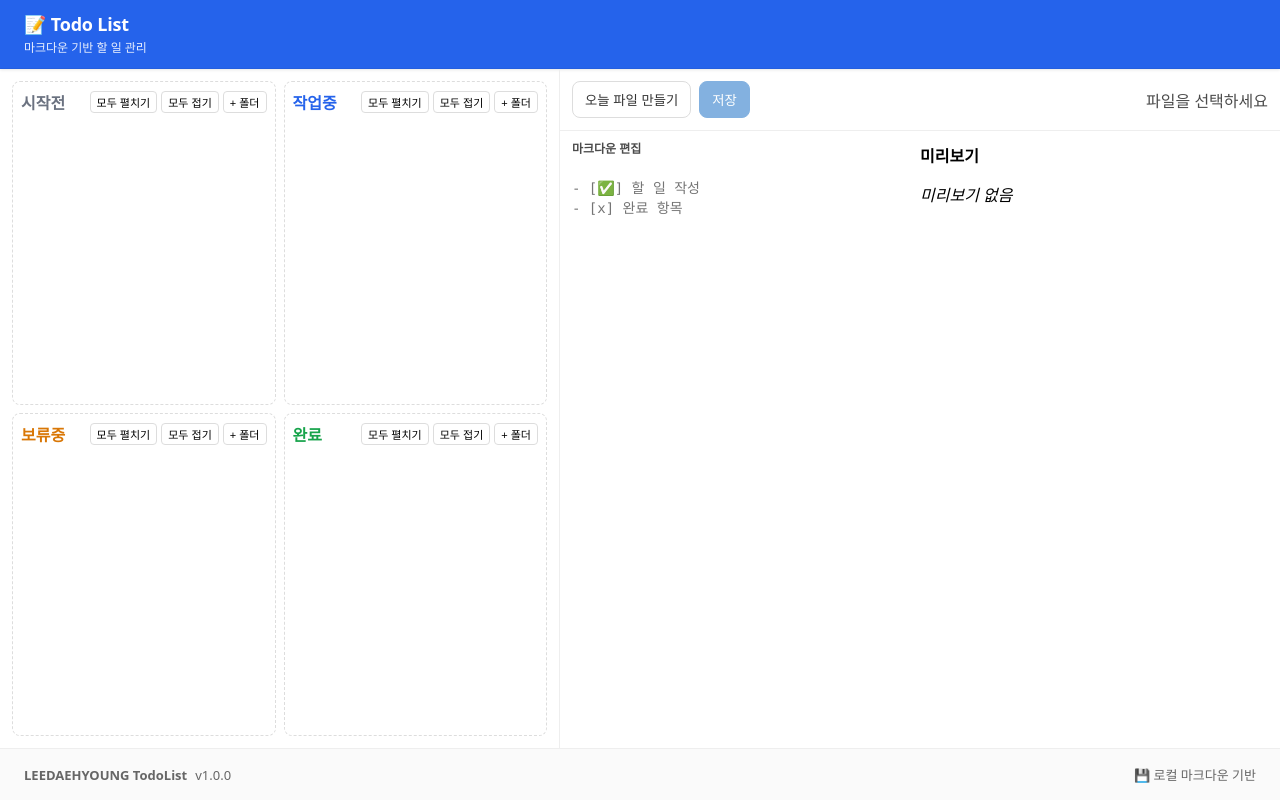
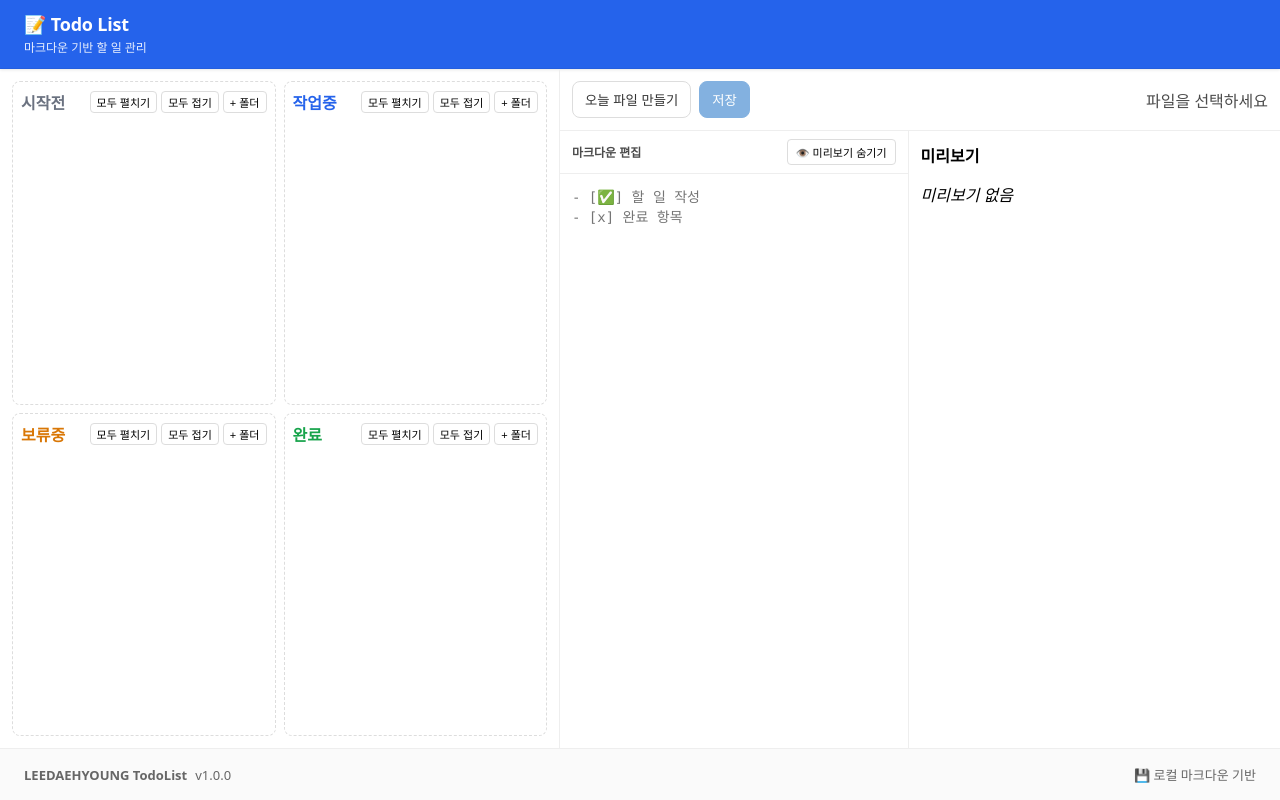
Before and after one commit to daepang/LEEDAEHYOUNG-TodoList, a Next.js app: page / in a window 1280 px wide. Built offline with nearby package versions, Linux system fonts and the light colour scheme.

Commit message:
fix: 미리보기 보이기/숨기기 기능 추가

```diff
--- a/src/components/organisms/Editor/Editor.tsx
+++ b/src/components/organisms/Editor/Editor.tsx
@@ -1,3 +1,4 @@
+import { useState } from "react";
 import ReactMarkdown from "react-markdown";
 import remarkGfm from "remark-gfm";
 import {
@@ -8,6 +9,8 @@ import {
   previewPaneStyle,
   previewTitleStyle,
   previewContentStyle,
+  toggleButtonStyle,
+  labelContainerStyle,
 } from "./style";
 
 interface EditorProps {
@@ -16,6 +19,8 @@ interface EditorProps {
 }
 
 export function Editor({ content, onContentChange }: EditorProps) {
+  const [showPreview, setShowPreview] = useState(true);
+
   const handleChange = (e: React.ChangeEvent<HTMLTextAreaElement>) => {
     onContentChange(e.target.value);
   };
@@ -43,9 +48,18 @@ export function Editor({ content, onContentChange }: EditorProps) {
   return (
     <div style={editorContainerStyle}>
       <div style={editorPaneStyle}>
+        <div style={labelContainerStyle}>
           <label htmlFor="markdown-editor" style={labelStyle}>
             마크다운 편집
           </label>
+          <button
+            onClick={() => setShowPreview(!showPreview)}
+            style={toggleButtonStyle}
+            title={showPreview ? "미리보기 숨기기" : "미리보기 보기"}
+          >
+            {showPreview ? "👁️ 미리보기 숨기기" : "👁️ 미리보기 보기"}
+          </button>
+        </div>
         <textarea
           id="markdown-editor"
           value={content}
@@ -56,6 +70,7 @@ export function Editor({ content, onContentChange }: EditorProps) {
           style={textareaStyle}
         />
       </div>
+      {showPreview && (
         <div style={previewPaneStyle}>
           <div style={previewTitleStyle}>미리보기</div>
           <div style={previewContentStyle}>
@@ -64,6 +79,7 @@ export function Editor({ content, onContentChange }: EditorProps) {
             </ReactMarkdown>
           </div>
         </div>
+      )}
     </div>
   );
 }
--- a/src/components/organisms/Editor/style.ts
+++ b/src/components/organisms/Editor/style.ts
@@ -1,3 +1,5 @@
+import { colors } from "@/constants/color";
+
 export const editorContainerStyle = {
   display: "flex",
   flex: 1,
@@ -8,13 +10,32 @@ export const editorPaneStyle = {
   flex: 1,
   display: "flex",
   flexDirection: "column" as const,
+  borderRight: `1px solid ${colors.border}`,
 };
 
+export const labelContainerStyle = {
+  display: "flex",
+  alignItems: "center",
+  justifyContent: "space-between",
+  padding: "8px 12px",
+  borderBottom: `1px solid ${colors.border}`,
+} as const;
+
 export const labelStyle = {
-  padding: "8px 12px",
   fontWeight: 700,
   fontSize: 12,
   opacity: 0.7,
+} as const;
+
+export const toggleButtonStyle = {
+  padding: "4px 8px",
+  fontSize: 11,
+  fontWeight: 500,
+  borderRadius: 4,
+  border: `1px solid ${colors.borderLight}`,
+  background: colors.white,
+  cursor: "pointer",
+  transition: "all 0.2s ease",
 } as const;
 
 export const textareaStyle = {
--- a/src/components/organisms/FileList/FileList.tsx
+++ b/src/components/organisms/FileList/FileList.tsx
@@ -9,6 +9,7 @@ import {
   getTitleStyle,
   buttonContainerStyle,
   getControlButtonStyle,
+  fileListContentStyle,
 } from "./style";
 
 interface FileListProps {
@@ -135,6 +136,7 @@ export function FileList({
           )}
         </div>
       </div>
+      <div style={fileListContentStyle}>
         {tree.map((node) => (
           <TreeItem
             key={node.path}
@@ -151,5 +153,6 @@ export function FileList({
           />
         ))}
       </div>
+    </div>
   );
 }
--- a/src/components/organisms/FileList/style.ts
+++ b/src/components/organisms/FileList/style.ts
@@ -6,11 +6,16 @@ export const getListStyle = () => ({
   padding: 8,
   height: "100%",
   minHeight: 0,
-  overflowY: "auto" as const,
   display: "flex",
   flexDirection: "column" as const,
   boxSizing: "border-box" as const,
 });
+
+export const fileListContentStyle = {
+  flex: 1,
+  overflowY: "auto" as const,
+  minHeight: 0,
+} as const;
 
 export const headerStyle = {
   display: "flex",
```
Lines whose indentation alone changed are shown as unchanged.
